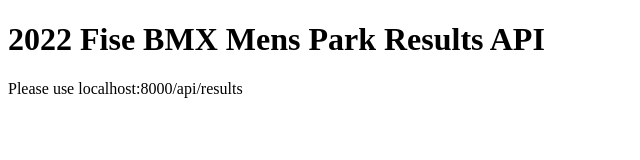
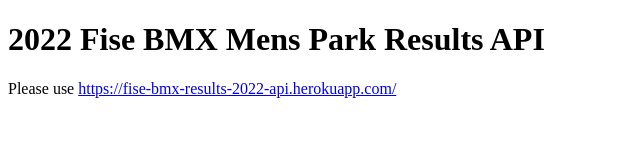
Before and after one commit to d-herz/fise-bmx-results-2022-api, a website: page index.html in a window 1280 px wide. Shown: the whole page, without its empty margins (0-640 px from the left). Drawn offline with Linux system fonts and the light colour scheme.

Commit message:
updated HTML

```diff
--- a/index.html
+++ b/index.html
@@ -9,7 +9,7 @@
 <body>
 
   <h1>2022 Fise BMX Mens Park Results API</h1>
-  <p>Please use localhost:8000/api/results</p>
+  <p>Please use <a href="https://fise-bmx-results-2022-api.herokuapp.com/">https://fise-bmx-results-2022-api.herokuapp.com/</a></p>
 
 </body>
 </html>
```
